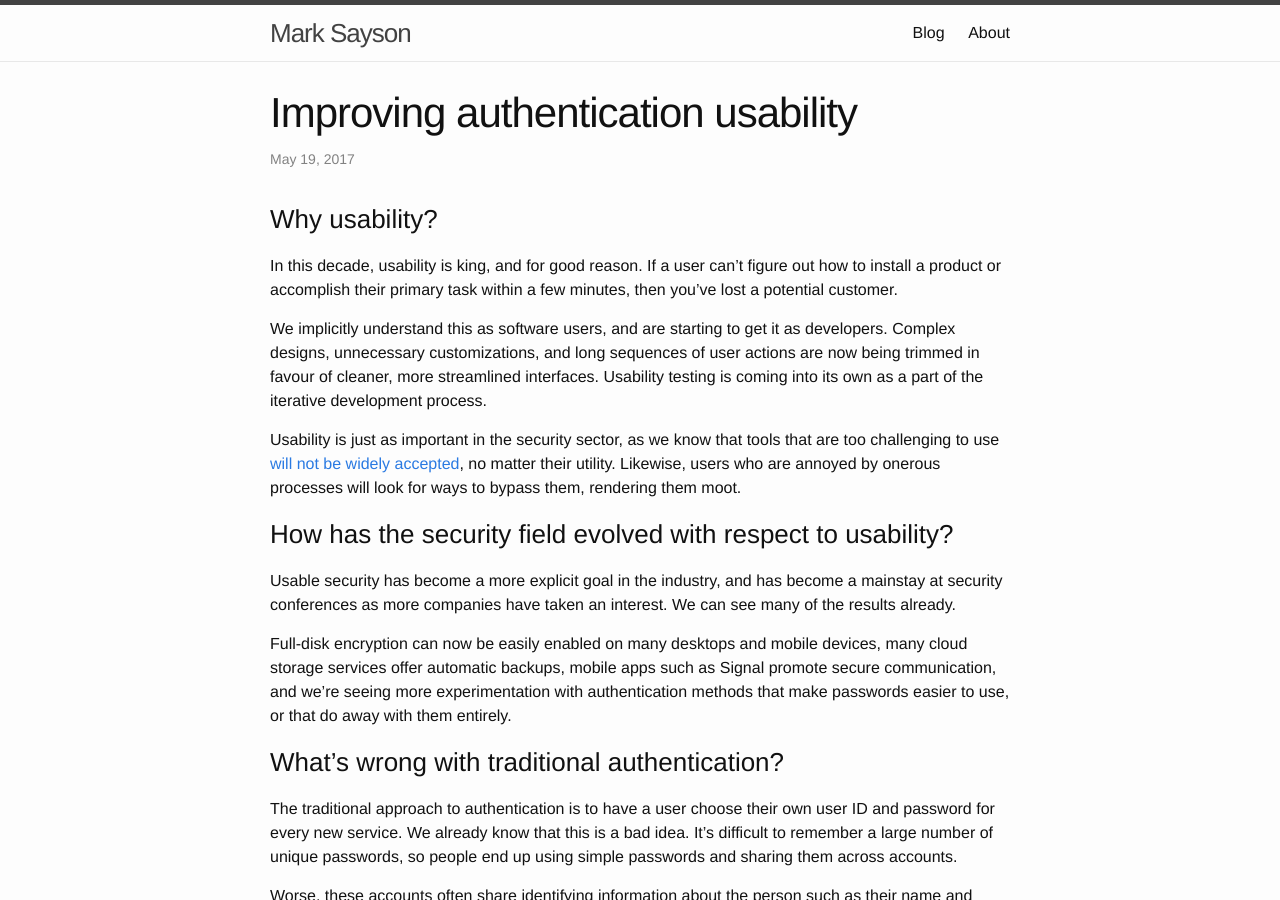
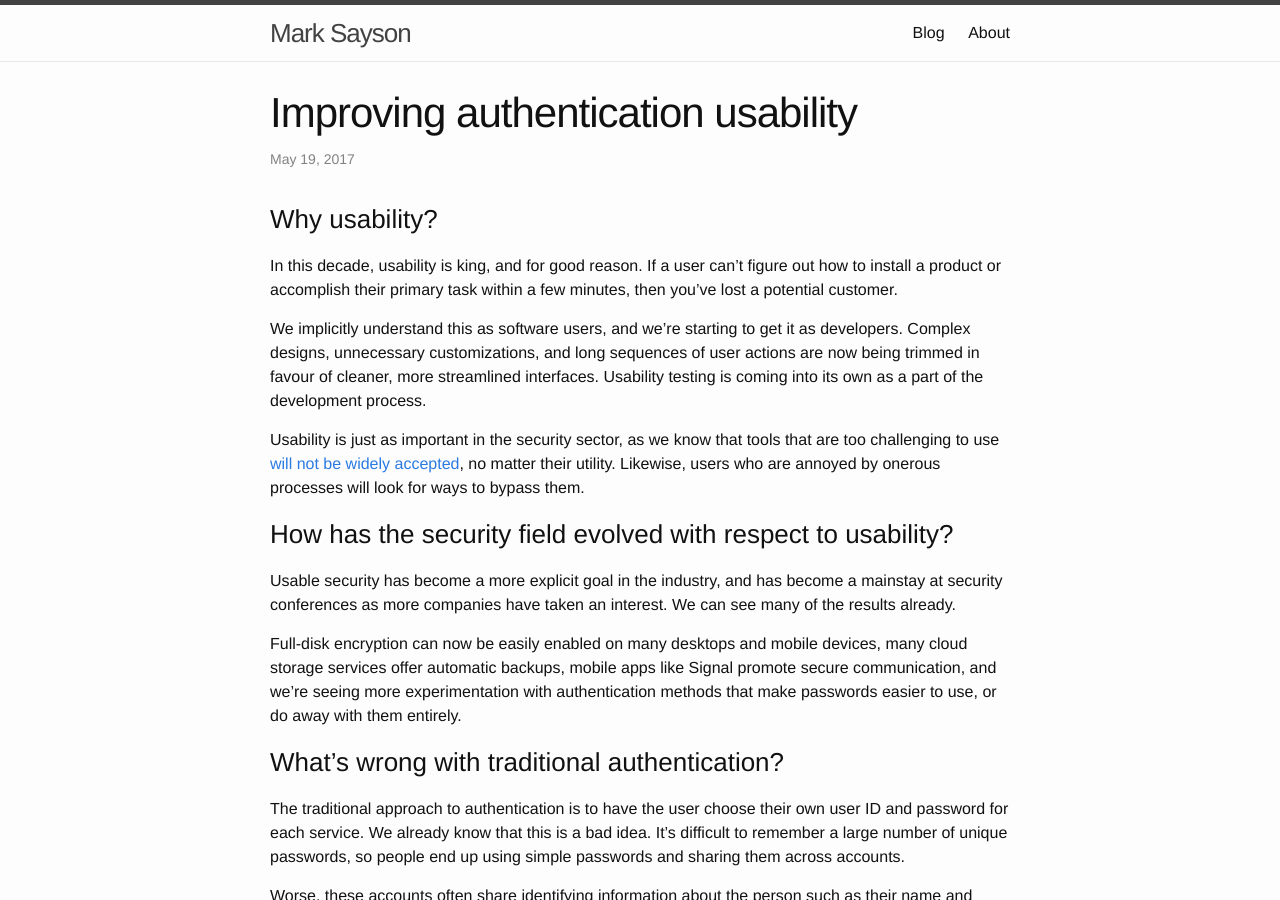
Before and after one commit to msayson/msayson.github.io, a Jekyll site: the page built from _posts/2017-05-18-improving-authentication-usability.markdown, in a window 1280 px wide and 900 px high. Built offline with Jekyll 4.4.1, drawn with Linux system fonts in a browser that asks for light colours.

Commit message:
Updated authentication usability blog post

```diff
--- a/_posts/2017-05-18-improving-authentication-usability.markdown
+++ b/_posts/2017-05-18-improving-authentication-usability.markdown
@@ -11,19 +11,19 @@ excerpt: "<p>Usable security has become a more explicit goal, now that we've rec
 
 In this decade, usability is king, and for good reason.  If a user can't figure out how to install a product or accomplish their primary task within a few minutes, then you've lost a potential customer.
 
-We implicitly understand this as software users, and are starting to get it as developers.  Complex designs, unnecessary customizations, and long sequences of user actions are now being trimmed in favour of cleaner, more streamlined interfaces.  Usability testing is coming into its own as a part of the iterative development process.
+We implicitly understand this as software users, and we're starting to get it as developers.  Complex designs, unnecessary customizations, and long sequences of user actions are now being trimmed in favour of cleaner, more streamlined interfaces.  Usability testing is coming into its own as a part of the development process.
 
-Usability is just as important in the security sector, as we know that tools that are too challenging to use [will not be widely accepted](https://medium.com/local-voices-global-change/what-good-are-secure-communications-tools-if-no-one-uses-them-690ce2bdf9ec), no matter their utility.  Likewise, users who are annoyed by onerous processes will look for ways to bypass them, rendering them moot.
+Usability is just as important in the security sector, as we know that tools that are too challenging to use [will not be widely accepted](https://medium.com/local-voices-global-change/what-good-are-secure-communications-tools-if-no-one-uses-them-690ce2bdf9ec), no matter their utility.  Likewise, users who are annoyed by onerous processes will look for ways to bypass them.
 
 ### How has the security field evolved with respect to usability?
 
 Usable security has become a more explicit goal in the industry, and has become a mainstay at security conferences as more companies have taken an interest.  We can see many of the results already.
 
-Full-disk encryption can now be easily enabled on many desktops and mobile devices, many cloud storage services offer automatic backups, mobile apps such as Signal promote secure communication, and we're seeing more experimentation with authentication methods that make passwords easier to use, or that do away with them entirely.
+Full-disk encryption can now be easily enabled on many desktops and mobile devices, many cloud storage services offer automatic backups, mobile apps like Signal promote secure communication, and we're seeing more experimentation with authentication methods that make passwords easier to use, or do away with them entirely.
 
 ### What's wrong with traditional authentication?
 
-The traditional approach to authentication is to have a user choose their own user ID and password for every new service.  We already know that this is a bad idea.  It's difficult to remember a large number of unique passwords, so people end up using simple passwords and sharing them across accounts.
+The traditional approach to authentication is to have the user choose their own user ID and password for each service.  We already know that this is a bad idea.  It's difficult to remember a large number of unique passwords, so people end up using simple passwords and sharing them across accounts.
 
 Worse, these accounts often share identifying information about the person such as their name and email address, so if one website's passwords are leaked, the security of other services are affected.
 
```
